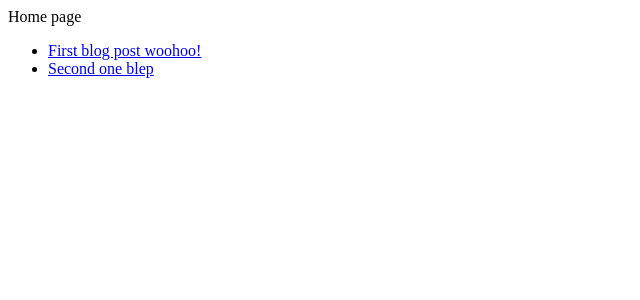
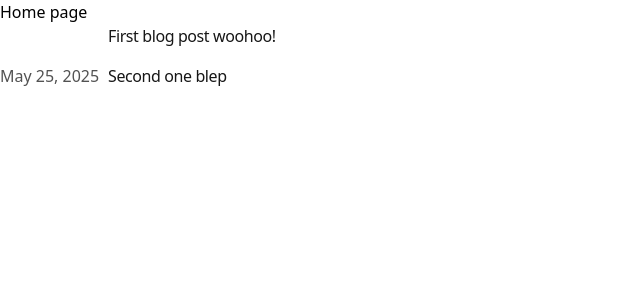
Before and after one commit to droud-dev/droud-blog, a Next.js app: page / in a window 1280 px wide. Shown: the top 300 px of the page, without its empty margins (0-640 px from the left). Built offline with nearby package versions, Linux system fonts and the light colour scheme.

Commit message:
Add Tailwind

```diff
--- a/package.json
+++ b/package.json
@@ -12,16 +12,19 @@
 		"@mdx-js/loader": "^3.1.0",
 		"@mdx-js/react": "^3.1.0",
 		"@next/mdx": "^15.3.2",
+		"@tailwindcss/postcss": "^4.1.6",
 		"@types/mdx": "^2.0.13",
 		"next": "^15.3.2",
 		"next-mdx-remote": "^5.0.0",
+		"postcss": "^8.5.3",
 		"react": "^19.1.0",
 		"react-dom": "^19.1.0",
 		"rehype-autolink-headings": "^7.1.0",
 		"rehype-external-links": "^3.0.0",
 		"rehype-preset-minify": "^7.0.1",
 		"rehype-slug": "^6.0.0",
-		"remark-gfm": "^4.0.1"
+		"remark-gfm": "^4.0.1",
+		"tailwindcss": "^4.1.6"
 	},
 	"devDependencies": {
 		"@types/node": "^22.15.17",
--- /dev/null
+++ b/postcss.config.mjs
@@ -0,0 +1,7 @@
+const config = {
+    plugins: {
+        "@tailwindcss/postcss": {},
+    },
+};
+
+export default config;
--- /dev/null
+++ b/src/app/global.css
@@ -0,0 +1 @@
+@import "tailwindcss";
--- a/src/app/layout.tsx
+++ b/src/app/layout.tsx
@@ -1,3 +1,4 @@
+import './global.css';
 import type { Metadata } from 'next';
 
 export const metadata: Metadata = {
--- a/src/app/page.tsx
+++ b/src/app/page.tsx
@@ -1,6 +1,6 @@
 
+import { BlogPosts } from "@/components/posts";
 import { getBlogPosts } from "@/utils";
-import Link from "next/link";
 
 export default function Home() {
   const posts = getBlogPosts();
@@ -8,13 +8,7 @@ export default function Home() {
   return (
     <main>
       <div>Home page</div>
-      <ul>
-        { posts.map(post => (<li>
-          <Link href={`/${post.slug}`}>
-            {post.metadata.title || post.slug.replace('-', ' ')}
-          </Link>
-        </li>)) }
-      </ul>
+      <BlogPosts />
     </main>
   );
 }
--- a/src/components/mdx-layout.tsx
+++ /dev/null
@@ -1,4 +0,0 @@
-export default function MdxLayout({ children }: { children: React.ReactNode }) {
-  // Create any shared layout or styles here
-  return <div style={{ color: 'blue' }}>{children}</div>
-}
--- a/src/components/posts.tsx
+++ b/src/components/posts.tsx
@@ -7,19 +7,13 @@ export function BlogPosts() {
   return (
     <div>
       {allBlogs
-        .sort((a, b) => {
-          if (
-            new Date(a.metadata.date) > new Date(b.metadata.date)
-          ) {
-            return -1
-          }
-          return 1
-        })
-        .map((post) => (
+        .sort((a, b) =>
+            new Date(a.metadata.date) > new Date(b.metadata.date) ? -1 : 1
+        ).map((post) => (
           <Link
             key={post.slug}
             className="flex flex-col space-y-1 mb-4"
-            href={`/blog/${post.slug}`}
+            href={`/${post.slug}`}
           >
             <div className="w-full flex flex-col md:flex-row space-x-0 md:space-x-2">
               <p className="text-neutral-600 dark:text-neutral-400 w-[100px] tabular-nums">
--- a/src/content/first.mdx
+++ b/src/content/first.mdx
@@ -1,11 +1,5 @@
-import MdxLayout from '../components/mdx-layout'
-
 ---
 title: First blog post woohoo!
 ---
 
 # Welcome to my MDX page!
-
-export default function MDXPage({ children }) {
-  return <MdxLayout>{children}</MdxLayout>
-}
--- a/src/content/second.mdx
+++ b/src/content/second.mdx
@@ -1,6 +1,6 @@
 ---
 title: Second one blep
-date: 15.05.2025
+date: 2025-05-25
 ---
 
 # Ayo
--- a/src/utils.ts
+++ b/src/utils.ts
@@ -50,6 +50,7 @@ function getMDXData(dir: string) {
 }
 
 export function getBlogPosts() {
+  // TODO: Pagination
   return getMDXData(path.join(process.cwd(), 'src', 'content'))
 }
 
@@ -57,9 +58,7 @@ export function formatDate(date: string, includeRelative = false) {
   if (!date) return '';
 
   let currentDate = new Date()
-  if (!date.includes('T')) {
-    date = `${date}T00:00:00`
-  }
+  if (!date.includes('T')) date = `${date}T00:00:00`
   let targetDate = new Date(date)
 
   let yearsAgo = currentDate.getFullYear() - targetDate.getFullYear()
```
Also changed, not shown: 1 other file (tests, documents, lock files or other folders).
